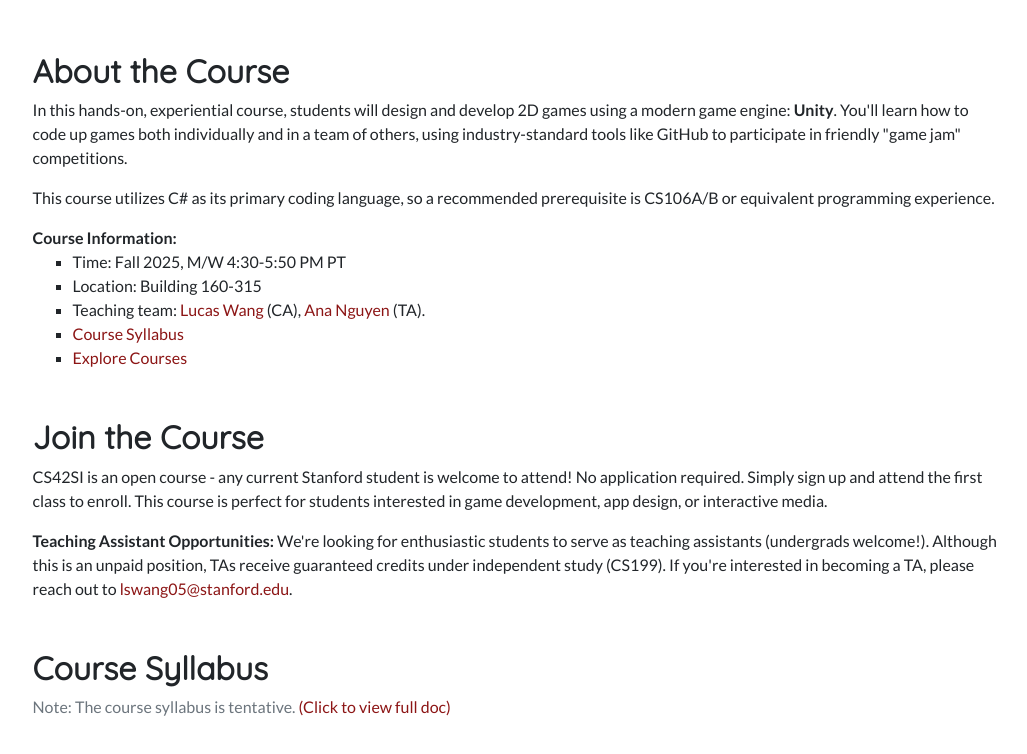
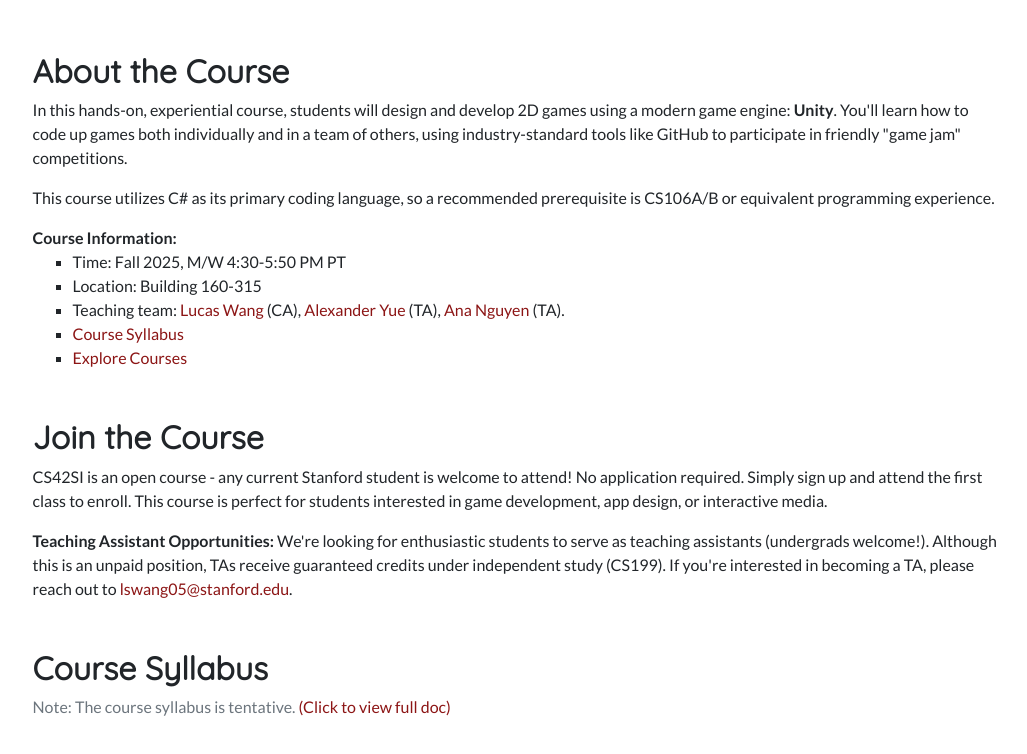
Before and after one commit to CS42SI-Game-Development/cs42si-website, a plain HTML site: page index.html in a window 1280 px wide. Shown: the part 820-1574 px from the top of the page, without its empty margins (124-1151 px from the left). Drawn offline with Linux system fonts and the light colour scheme; grey boxes are pictures that could not be loaded.

Commit message:
Updated TA list

```diff
--- a/index.html
+++ b/index.html
@@ -149,6 +149,8 @@
                   <li>
                     Teaching team:
                     <a href="mailto:lswang05@stanford.edu">Lucas Wang</a> (CA),
+                    <a href="mailto:alexyue@stanford.edu">Alexander Yue</a>
+                    (TA),
                     <a href="mailto:anax@stanford.edu">Ana Nguyen</a>
                     (TA).
                   </li>
```
